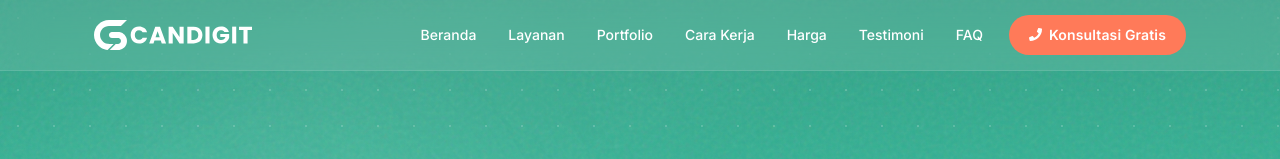
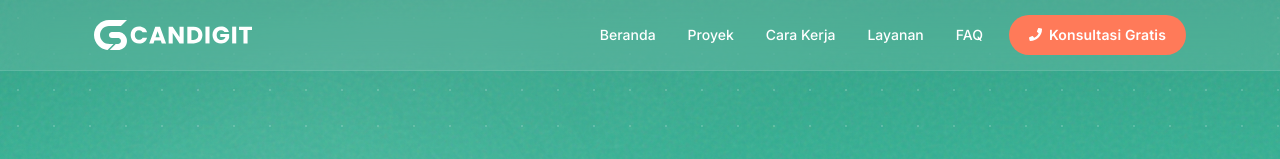
Before and after one commit to navyrastudio/companyprofilecandigital, a Next.js app: page / in a window 1280 px wide. Shown: the top 159 px of the page. Built offline with nearby package versions, Linux system fonts and the light colour scheme.

Commit message:
style(hero): update color scheme for better contrast

```diff
--- a/app/components/Navbar.tsx
+++ b/app/components/Navbar.tsx
@@ -4,11 +4,11 @@ import { FaPhone, FaBars, FaTimes } from "react-icons/fa";
 
 const navLinks = [
   { label: "Beranda", href: "#hero" },
-  { label: "Layanan", href: "#services" },
-  { label: "Portfolio", href: "#portfolio" },
+  { label: "Proyek", href: "#portfolio" },
   { label: "Cara Kerja", href: "#process" },
-  { label: "Harga", href: "#pricing" },
-  { label: "Testimoni", href: "#testimonials" },
+  { label: "Layanan", href: "#pricing" },
+  // { label: "Harga", href: "#pricing" },
+  // { label: "Testimoni", href: "#testimonials" },
   { label: "FAQ", href: "#faq" },
 ];
 
@@ -128,7 +128,6 @@ export default function Navbar() {
           ))}
           <a
             href="https://wa.me/6281234567890"
-            className="btn btn-accent"
             style={{
               marginTop: "24px",
               justifyContent: "center",
@@ -140,9 +139,11 @@ export default function Navbar() {
               padding: "18px",
               fontSize: "16px",
               fontWeight: 700,
+              background: "linear-gradient(135deg, #FF7B00 0%, #FF4D00 100%)",
+              color: "#fff",
               textDecoration: "none",
               borderRadius: "50px",
-              boxShadow: "0 12px 24px rgba(255,122,89,0.3)",
+              boxShadow: "0 12px 24px rgba(255,107,0,0.3)",
               transform: mobileOpen ? "translateY(0)" : "translateY(20px)",
               opacity: mobileOpen ? 1 : 0,
               transition: "all 0.5s cubic-bezier(0.16, 1, 0.3, 1)",
```
